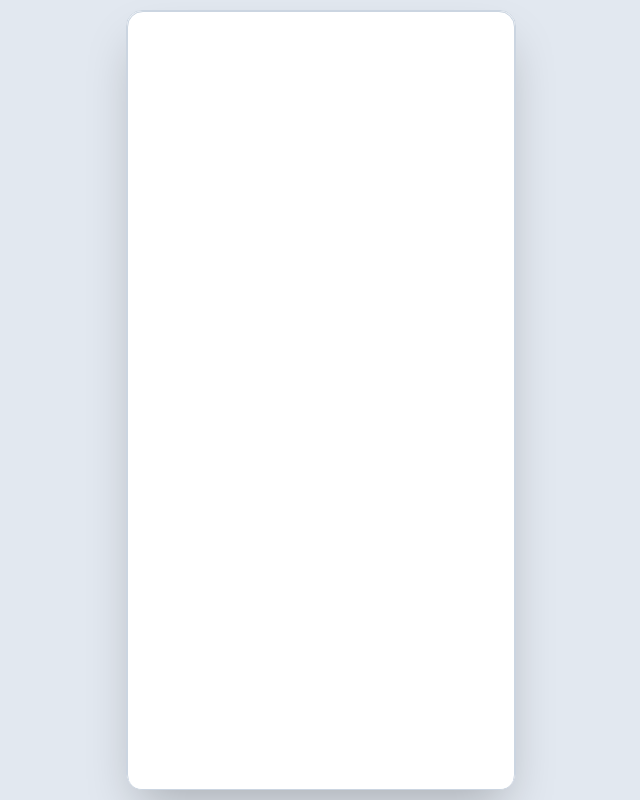
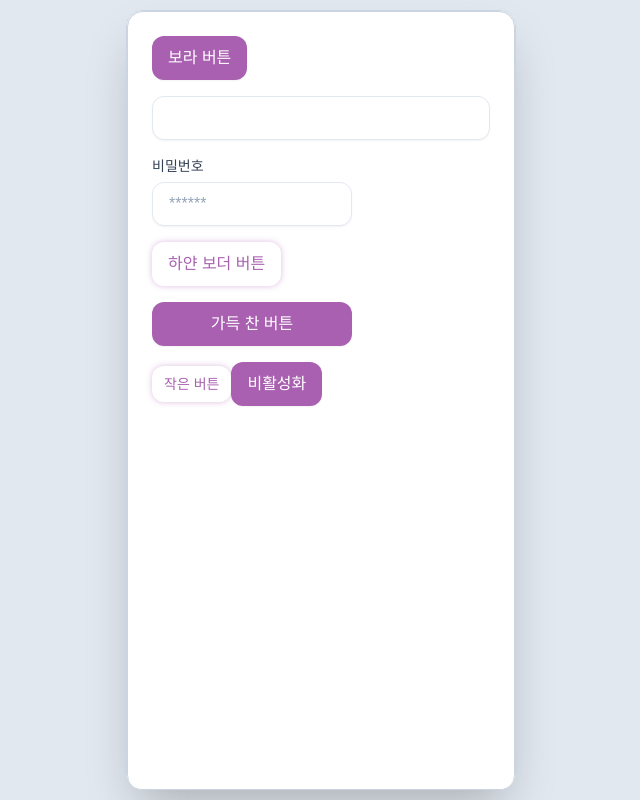
Before and after one commit to taeranlee/maumii, a React (Vite) app: page /register in a window 1280 px wide. Shown: the whole page, without its empty margins (319-959 px from the left). Built offline with nearby package versions, Linux system fonts and the light colour scheme.

Commit message:
feat: title component

```diff
--- a/src/App.jsx
+++ b/src/App.jsx
@@ -2,7 +2,7 @@
 import { Routes, Route, useLocation, useNavigate } from "react-router-dom";
 import Intro from "./pages/Intro.jsx";
 import Login from "./pages/Login.jsx";
-import Register from "./pages/Register.jsx";
+import Register from "./pages/ButtonEx.jsx";
 import Mypage from "./pages/Mypage.jsx";
 import Navigation from "./components/Navigation.jsx";
 import Layout from "./components/Layout.jsx";
--- /dev/null
+++ b/src/components/Title.jsx
@@ -0,0 +1,10 @@
+export default function Title({ children, variant = "default", className = "" }) {
+  const base = "font-bold text-center mb-6 " + className;
+
+  const styles = {
+    auth: "m-20 text-4xl text-primary " + base,   // 로그인/회원가입용
+    default: "text-2xl text-black " + base,      // 일반 페이지용
+  };
+
+  return <div className={styles[variant]}>{children}</div>;
+}
--- a/src/index.css
+++ b/src/index.css
@@ -5,6 +5,7 @@
 /* 전역 레이아웃 */
 html, body, #root { height: 100%; }
 body {
+  /* @apply font-sans; */
   margin: 0;
   overflow: hidden;   /* 바깥 스크롤 금지 */
   background: #ffffff;/* 모바일에서 회색 안 보이게 흰색 */
--- a/src/pages/Register.jsx
+++ b/src/pages/Register.jsx
@@ -1,11 +1,18 @@
 import Button from "../components/Button";
 import Input from "../components/Input";
 import Layout from "../components/Layout";
+import Title from "../components/Title";
+
 
 export default function Register() {
   return (
     <Layout>
+        <div>
+            <Title variant="auth">회원가입</Title>
+            <div className="space-y-4 p-5">
 
+            </div>
+        </div>
     </Layout>
   );
 }
--- a/tailwind.config.js
+++ b/tailwind.config.js
@@ -1,7 +1,11 @@
 /** @type {import('tailwindcss').Config} */
 export default {
   content: ["./index.html","./src/**/*.{js,jsx,ts,tsx}"],
-  theme: { extend: {
+  theme: {
+    extend: {
+      fontFamily: {
+        sans: ["Pretendard", "sans-serif"],
+      },
     colors: {
       primary: "#A960B0" ,
       background: "#F8F6FF",
```
